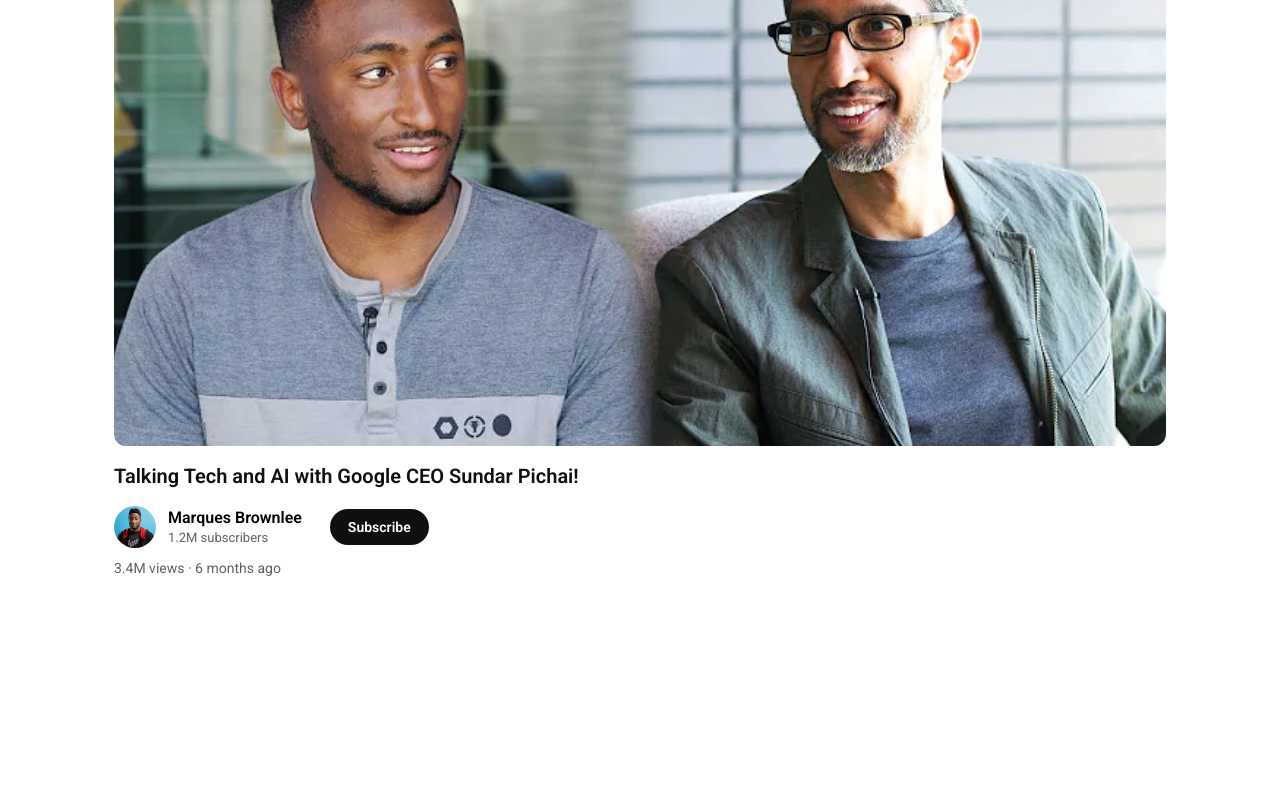
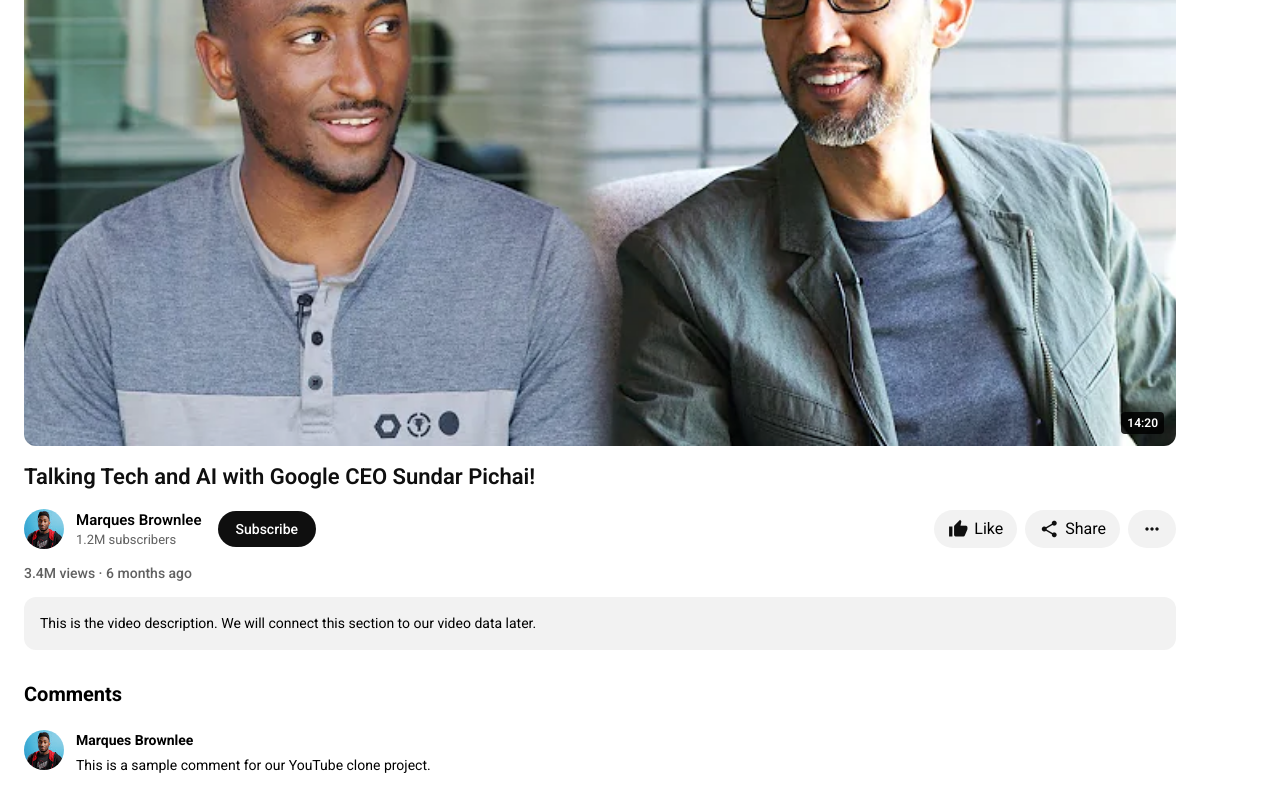
Before and after one commit to DannieBest/Youtube-clone-react, a React (Vite) app: page /watch/1 in a window 1280 px wide. Shown: the part 226-1026 px from the top of the page. Before the commit the page ends 842 px from the top, so only its background shows below. Built offline with nearby package versions, Linux system fonts and the light colour scheme.

Commit message:
reffactor: style my videowatch page

```diff
--- a/src/pages/WatchPage/WatchPage.css
+++ b/src/pages/WatchPage/WatchPage.css
@@ -1,8 +1,11 @@
+/* ==========================================
+   WATCH PAGE
+========================================== */
+
 .watch-page {
-  width: 100%;
-  max-width: 1100px;
-  margin: 80px auto 40px;
-  padding: 0 24px;
+  max-width: 1200px;
+  margin: 0;
+  padding: 24px;
 }
 
 
@@ -11,40 +14,80 @@
 ========================================== */
 
 .watch-page__player {
+  position: relative;
   width: 100%;
   aspect-ratio: 16 / 9;
 
+  overflow: hidden;
+
   background: #000;
-
   border-radius: 12px;
-
-  overflow: hidden;
 }
-
 
 .watch-page__player img {
   width: 100%;
   height: 100%;
 
   object-fit: cover;
-
   display: block;
 }
 
 
 /* ==========================================
-   VIDEO TITLE
+   VIDEO DURATION
+========================================== */
+
+.watch-page__duration {
+  position: absolute;
+
+  right: 12px;
+  bottom: 12px;
+
+  padding: 4px 6px;
+
+  color: #fff;
+  background: rgba(0, 0, 0, 0.85);
+
+  border-radius: 4px;
+
+  font-size: 12px;
+  font-weight: 600;
+}
+
+
+/* ==========================================
+   VIDEO INFORMATION
+========================================== */
+
+.watch-page__info {
+  padding-top: 16px;
+}
+
+
+/* ==========================================
+   TITLE
 ========================================== */
 
 .watch-page__title {
-  margin-top: 16px;
-
-  font-size: 20px;
-  line-height: 1.4;
-
-  font-weight: 600;
+  margin-bottom: 16px;
 
   color: #0f0f0f;
+
+  font-size: 22px;
+  font-weight: 600;
+  line-height: 1.4;
+}
+
+
+/* ==========================================
+   META SECTION
+========================================== */
+
+.watch-page__meta {
+  display: flex;
+  align-items: center;
+
+  gap: 16px;
 }
 
 
@@ -57,68 +100,90 @@
   align-items: center;
 
   gap: 12px;
-
-  margin-top: 16px;
 }
 
-
-.watch-page__channel > img {
-  width: 42px;
-  height: 42px;
+.watch-page__channel img {
+  width: 40px;
+  height: 40px;
 
   border-radius: 50%;
 
   object-fit: cover;
 }
 
-
-.watch-page__channel-info {
-  display: flex;
-  flex-direction: column;
-}
-
-
 .watch-page__channel-info h3 {
-  margin: 0;
-
-  font-size: 16px;
+  font-size: 15px;
   font-weight: 600;
 }
-
 
 .watch-page__channel-info p {
   margin-top: 3px;
 
+  color: #606060;
+
   font-size: 13px;
-
-  color: #606060;
 }
 
 
 /* ==========================================
-   SUBSCRIBE
+   SUBSCRIBE BUTTON
 ========================================== */
 
 .watch-page__subscribe {
-  margin-left: 16px;
-
   padding: 10px 18px;
 
   border: none;
   border-radius: 20px;
 
   background: #0f0f0f;
-  color: white;
+  color: #fff;
 
   font-size: 14px;
-  font-weight: 600;
+  font-weight: 500;
 
   cursor: pointer;
 }
 
+.watch-page__subscribe:hover {
+  background: #272727;
+}
 
-.watch-page__subscribe:hover {
-  opacity: 0.85;
+
+/* ==========================================
+   ACTION BUTTONS
+========================================== */
+
+.watch-page__actions {
+  display: flex;
+  align-items: center;
+
+  margin-left: auto;
+
+  gap: 8px;
+}
+
+.watch-page__actions button {
+  display: flex;
+  align-items: center;
+
+  gap: 6px;
+
+  padding: 9px 14px;
+
+  border: none;
+  border-radius: 20px;
+
+  background: #f2f2f2;
+
+  cursor: pointer;
+}
+
+.watch-page__actions button:hover {
+  background: #e5e5e5;
+}
+
+.watch-page__actions i {
+  font-size: 20px;
 }
 
 
@@ -127,9 +192,74 @@
 ========================================== */
 
 .watch-page__stats {
-  margin-top: 12px;
+  margin-top: 16px;
 
   font-size: 14px;
+  font-weight: 500;
 
   color: #606060;
 }
+
+
+/* ==========================================
+   DESCRIPTION
+========================================== */
+
+.watch-page__description {
+  margin-top: 16px;
+
+  padding: 16px;
+
+  background: #f2f2f2;
+
+  border-radius: 12px;
+
+  font-size: 14px;
+  line-height: 1.5;
+}
+
+
+/* ==========================================
+   COMMENTS
+========================================== */
+
+.watch-page__comments {
+  margin-top: 32px;
+}
+
+.watch-page__comments h2 {
+  margin-bottom: 24px;
+
+  font-size: 20px;
+}
+
+
+/* ==========================================
+   COMMENT
+========================================== */
+
+.watch-page__comment {
+  display: flex;
+
+  gap: 12px;
+}
+
+.watch-page__comment img {
+  width: 40px;
+  height: 40px;
+
+  border-radius: 50%;
+
+  object-fit: cover;
+}
+
+.watch-page__comment strong {
+  font-size: 14px;
+}
+
+.watch-page__comment p {
+  margin-top: 6px;
+
+  font-size: 14px;
+  line-height: 1.5;
+}
--- a/src/pages/WatchPage/WatchPage.jsx
+++ b/src/pages/WatchPage/WatchPage.jsx
@@ -3,7 +3,6 @@ import videos from '../../data/videos';
 import './WatchPage.css';
 
 function WatchPage() {
-
   const { videoId } = useParams();
 
   const video = videos.find(
@@ -12,34 +11,37 @@ function WatchPage() {
 
   if (!video) {
     return (
-      <section className="watch-page">
+      <main className="watch-page">
         <h1>Video not found</h1>
-      </section>
+      </main>
     );
   }
 
   return (
-    <section className="watch-page">
+    <main className="watch-page">
 
-      {/* VIDEO PLAYER */}
-
-      <div className="watch-page__player">
+      {/* Video Player */}
+      <section className="watch-page__player">
         <img
           src={video.thumbnail}
           alt={video.title}
         />
-      </div>
 
+        <span className="watch-page__duration">
+          {video.duration}
+        </span>
+      </section>
 
-      {/* VIDEO TITLE */}
+      {/* Video Information */}
+      <section className="watch-page__info">
 
         <h1 className="watch-page__title">
           {video.title}
         </h1>
 
+        <div className="watch-page__meta">
 
-      {/* CHANNEL INFORMATION */}
-
+          {/* Channel */}
           <div className="watch-page__channel">
 
             <img
@@ -52,22 +54,80 @@ function WatchPage() {
               <p>1.2M subscribers</p>
             </div>
 
+          </div>
+
+          {/* Subscribe */}
           <button className="watch-page__subscribe">
             Subscribe
           </button>
 
+          {/* Actions */}
+          <div className="watch-page__actions">
+
+            <button>
+              <i className="material-icons">
+                thumb_up
+              </i>
+              Like
+            </button>
+
+            <button>
+              <i className="material-icons">
+                share
+              </i>
+              Share
+            </button>
+
+            <button>
+              <i className="material-icons">
+                more_horiz
+              </i>
+            </button>
+
           </div>
 
+        </div>
 
-      {/* VIDEO STATS */}
+        {/* Stats */}
+        <div className="watch-page__stats">
+          {video.views} · {video.uploaded}
+        </div>
 
-      <div className="watch-page__stats">
-        <span>{video.views}</span>
-        <span> · </span>
-        <span>{video.uploaded}</span>
+        {/* Description */}
+        <div className="watch-page__description">
+
+          <p>
+            This is the video description. We will connect
+            this section to our video data later.
+          </p>
+
         </div>
 
       </section>
+
+      {/* Comments */}
+      <section className="watch-page__comments">
+
+        <h2>Comments</h2>
+
+        <div className="watch-page__comment">
+          <img
+            src={video.channelImage}
+            alt=""
+          />
+
+          <div>
+            <strong>{video.channel}</strong>
+            <p>
+              This is a sample comment for our YouTube
+              clone project.
+            </p>
+          </div>
+        </div>
+
+      </section>
+
+    </main>
   );
 }
 
```
Lines whose indentation alone changed are shown as unchanged.
